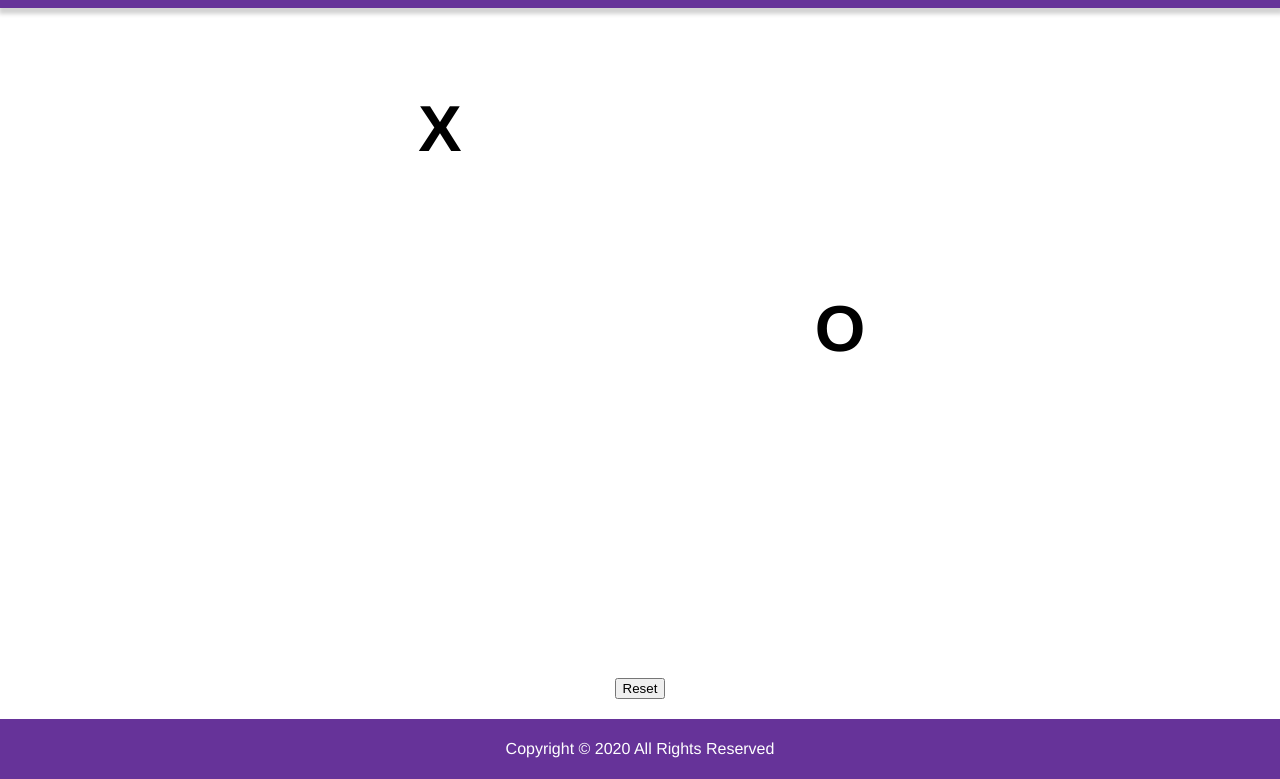
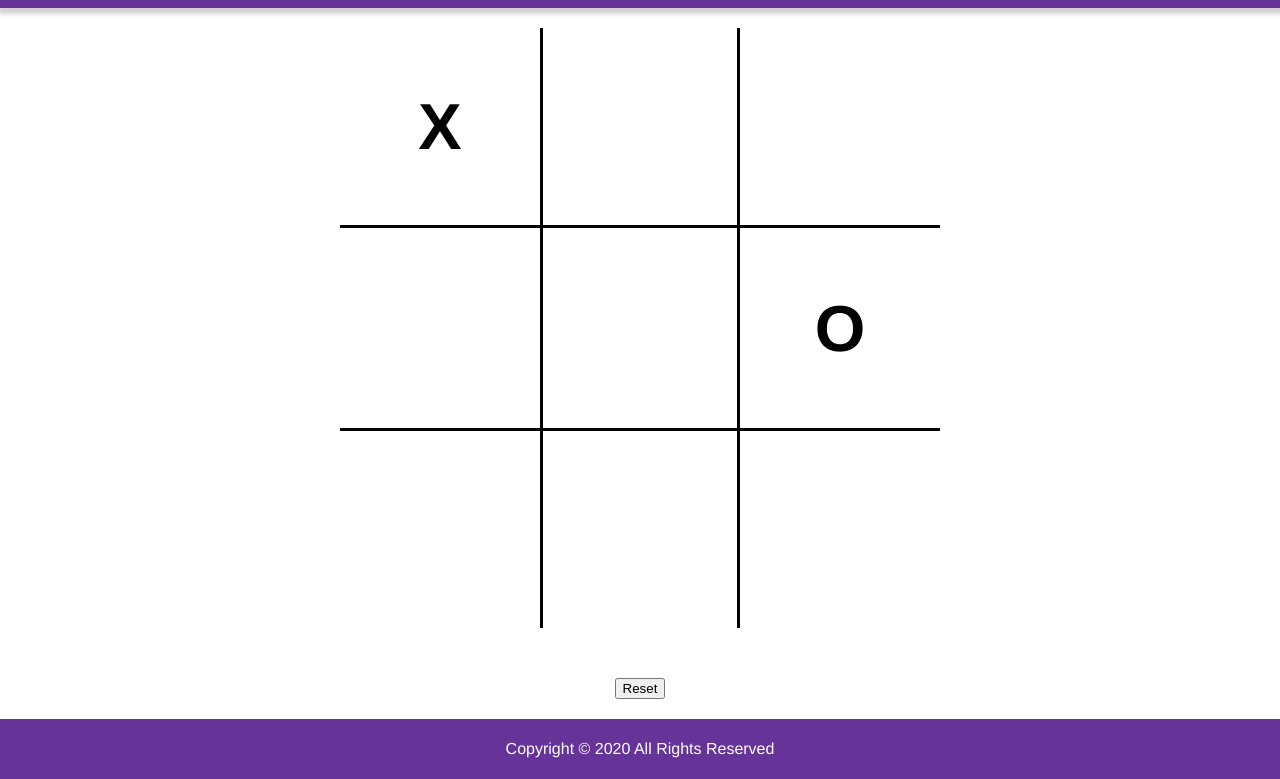
Before and after one commit to Mheckmann7/tic-tac-toe, a plain HTML site: page index.html in a window 1280 px wide. Shown: the part 52-831 px from the top of the page. Drawn offline with nearby package versions, Linux system fonts and the light colour scheme.

Commit message:
adds html outline

```diff
--- a/index.html
+++ b/index.html
@@ -18,15 +18,15 @@
     </header>
     <main>
         <section id="gameboard">
-            <div class="square">X</div>
+            <div class="square bottom">X</div>
+            <div class="square bottom right left"></div>
+            <div class="square bottom"></div>
             <div class="square"></div>
-            <div class="square"></div>
-            <div class="square"></div>
-            <div class="square"></div>
+            <div class="square right left"></div>
             <div class="square">O</div>
-            <div class="square"></div>
-            <div class="square"></div>
-            <div class="square"></div>
+            <div class="square top"></div>
+            <div class="square top right left"></div>
+            <div class="square top"></div>
         </section>
         <section>
             <button id="reset-btn">Reset</button>
```
